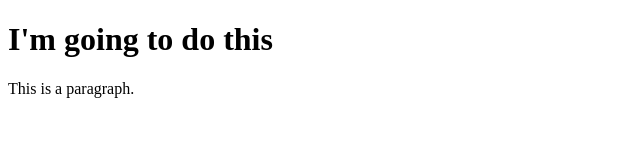
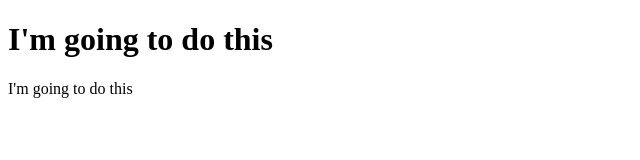
Before and after one commit to Gkent7094/GarysLinks, a plain HTML site: page index.html in a window 1280 px wide. Shown: the full height of the page, 0-640 px from the left. Drawn offline with Linux system fonts and the light colour scheme.

Commit message:
Update index.html

```diff
--- a/index.html
+++ b/index.html
@@ -6,7 +6,7 @@
 <body>
 
 <h1>I'm going to do this</h1>
-<p>This is a paragraph.</p>
+<p>I'm going to do this</p>
 
 </body>
 </html>
```
